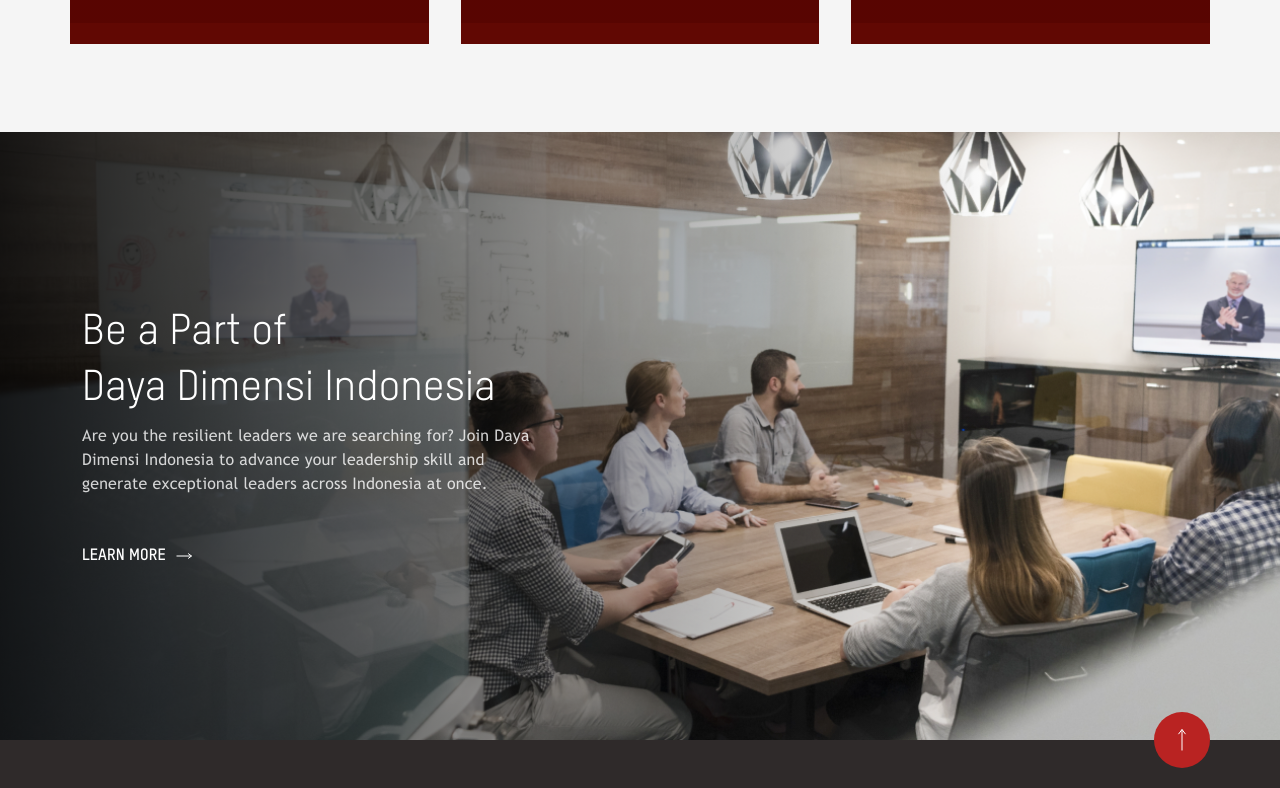
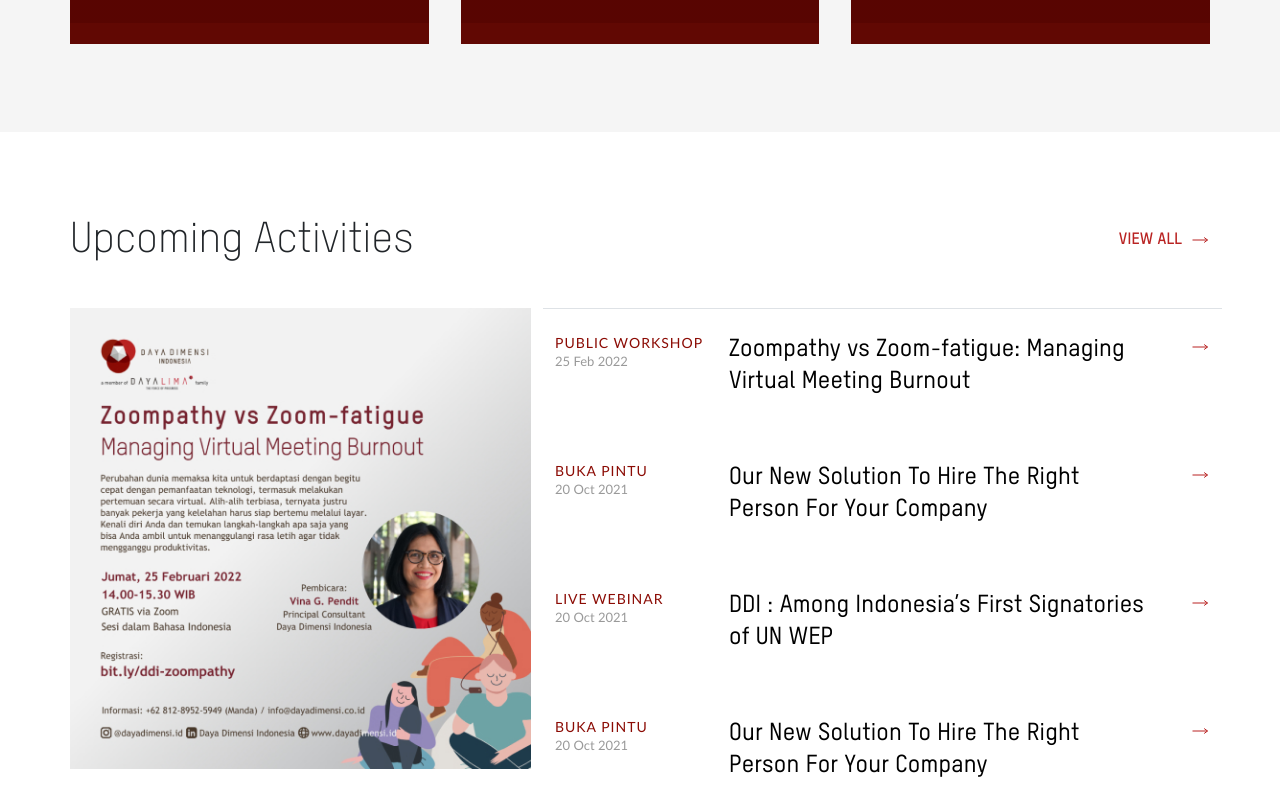
Before and after one commit to alvinindra/antikode-test, a Next.js app: page / in a window 1280 px wide. Shown: the part 1740-2528 px from the top of the page. Built offline with nearby package versions, Linux system fonts and the light colour scheme.

Commit message:
feat: slicing section news

```diff
--- a/src/components/Base/Footer/Footer.module.scss
+++ b/src/components/Base/Footer/Footer.module.scss
@@ -47,6 +47,10 @@
   background: var(--light-red);
   border-radius: 100%;
 
+  &:hover {
+    background: var(--mid-red);
+  }
+
   @media (max-width: 577px) {
     right: 24px;
   }
--- a/src/components/Home/HomeExpertise/HomeExpertise.jsx
+++ b/src/components/Home/HomeExpertise/HomeExpertise.jsx
@@ -53,7 +53,7 @@
       <div className="container container-space">
         <div className="row">
           <div className="col-12 col-lg-8 mb-56px">
-            <h2>Expertise</h2>
+            <h2 className="fw-light">Expertise</h2>
             <div className="text-desktop-body text-dark-gray">
               {`"Organisations who will succeed in the long-run are those who are open
         to new ideas, embrace innovations, instill compassion in every act and
--- /dev/null
+++ b/src/components/Home/HomeNews/HomeNews.jsx
@@ -0,0 +1,86 @@
+import clsx from 'clsx'
+import styles from './HomeNews.module.scss'
+import Link from 'next/link'
+import ICNextArrowRed from '@/icons/arrow/icon-arrow-red.svg'
+import Image from 'next/image'
+
+const listNews = [
+  {
+    id: 1,
+    category: 'PUBLIC WORKSHOP',
+    date: '25 Feb 2022',
+    title: 'Zoompathy vs Zoom-fatigue: Managing Virtual Meeting Burnout',
+  },
+  {
+    id: 2,
+    category: 'BUKA PINTU',
+    date: '20 Oct 2021',
+    title: 'Our New Solution To Hire The Right Person For Your Company',
+  },
+  {
+    id: 3,
+    category: 'LIVE WEBINAR',
+    date: '20 Oct 2021',
+    title: 'DDI : Among Indonesia’s First Signatories of UN WEP',
+  },
+  {
+    id: 4,
+    category: 'BUKA PINTU',
+    date: '20 Oct 2021',
+    title: 'Our New Solution To Hire The Right Person For Your Company',
+  },
+]
+
+export default function HomeNews() {
+  return (
+    <div className={clsx('container-fluid', styles.bgCareer, styles.space)}>
+      <div className="container container-space">
+        <div className="row">
+          <div className={clsx(styles.spaceTitle, 'col-12')}>
+            <div className="d-flex justify-content-between">
+              <h2 className="fw-light mb-0">Upcoming Activities</h2>
+              <Link href="/" className={styles.viewAll}>
+                <div className="me-2">VIEW ALL</div>
+                <ICNextArrowRed className="my-auto" />
+              </Link>
+            </div>
+          </div>
+        </div>
+        <div className="row">
+          <div className="col-lg-5">
+            <Image
+              src="/img/activities/activities.jpg"
+              width={0}
+              height={0}
+              sizes="100vw"
+              style={{
+                width: '100%',
+                height: 'auto',
+                objectFit: 'cover',
+              }}
+              alt=""
+            />
+          </div>
+          <div className="col-12 col-lg-7 border-top">
+            {listNews.map((newLink) => (
+              <Link className={styles.news} href="/" key={newLink.id}>
+                <div className={styles.newsSection}>
+                  <div className="d-flex flex-column">
+                    <div className="text-desktop-section text-nowrap">
+                      {newLink.category}
+                    </div>
+                    <div className="text-desktop-caption">{newLink.date}</div>
+                  </div>
+                </div>
+                <div className={styles.newsTitle}>{newLink.title}</div>
+                <Link href="/" className="ms-auto">
+                  <ICNextArrowRed className="mb-auto" />
+                </Link>
+              </Link>
+            ))}
+          </div>
+        </div>
+      </div>
+    </div>
+  )
+}
--- /dev/null
+++ b/src/components/Home/HomeNews/HomeNews.module.scss
@@ -0,0 +1,49 @@
+.spaceTitle {
+  margin-bottom: 40px;
+}
+
+.viewAll {
+  display: flex;
+  margin-left: auto;
+  color: var(--light-red);
+  font-family: var(--font-tstar);
+  font-size: 16px;
+  font-style: normal;
+  font-weight: 700;
+  line-height: 24px; /* 150% */
+  letter-spacing: 0.2px;
+  text-transform: uppercase;
+  margin: auto 0;
+}
+
+.news {
+  display: flex;
+  padding-top: 24px;
+  gap: 40px;
+  margin-bottom: 40px;
+
+  @media (max-width: 769px) {
+    flex-wrap: wrap;
+    gap: 8px;
+  }
+}
+
+.newsSection {
+  max-width: 134px;
+  width: 100%;
+}
+
+.newsTitle {
+  color: #000;
+  font-family: var(--font-tstar);
+  font-size: 24px;
+  font-style: normal;
+  font-weight: 500;
+  line-height: 32px; /* 133.333% */
+  letter-spacing: 0.2px;
+
+  @media (max-width: 769px) {
+    font-size: 18px;
+    width: 100%;
+  }
+}
--- a/src/pages/index.jsx
+++ b/src/pages/index.jsx
@@ -5,6 +5,7 @@
 import HomeExpertise from '@/components/Home/HomeExpertise/HomeExpertise'
 import HomeCareer from '@/components/Home/HomeCareer/HomeCareer'
 import Footer from '@/components/Base/Footer/Footer'
+import HomeNews from '@/components/Home/HomeNews/HomeNews'
 
 export default function Home() {
   return (
@@ -18,6 +19,7 @@
       <main className={clsx(Tstar.variable, Trebuc.variable)}>
         <HomeJumbotron />
         <HomeExpertise />
+        <HomeNews />
         <HomeCareer />
         <Footer />
       </main>
--- a/src/styles/abstracts/_typography.scss
+++ b/src/styles/abstracts/_typography.scss
@@ -22,6 +22,10 @@
   font-style: normal;
   font-weight: 400;
   line-height: 56px; /* 133.333% */
+
+  @media (max-width: 769px) {
+    font-size: 32px;
+  }
 }
 
 h3,
@@ -72,6 +76,25 @@
   text-transform: uppercase;
 }
 
+.text-desktop-section {
+  color: var(--mid-red);
+  font-family: Trebuchet MS;
+  font-size: 14px;
+  font-style: normal;
+  font-weight: 400;
+  line-height: 20px; /* 142.857% */
+  letter-spacing: 1px;
+}
+
+.text-desktop-caption {
+  color: var(--black-40);
+  font-family: Trebuchet MS;
+  font-size: 13px;
+  font-style: normal;
+  font-weight: 400;
+  line-height: 16px; /* 123.077% */
+}
+
 .text-white80 {
   color: var(--white-80);
 }
```
Also changed, not shown: public/img/activities/activities.jpg (added), src/icons/arrow/icon-arrow-red.svg (added).
